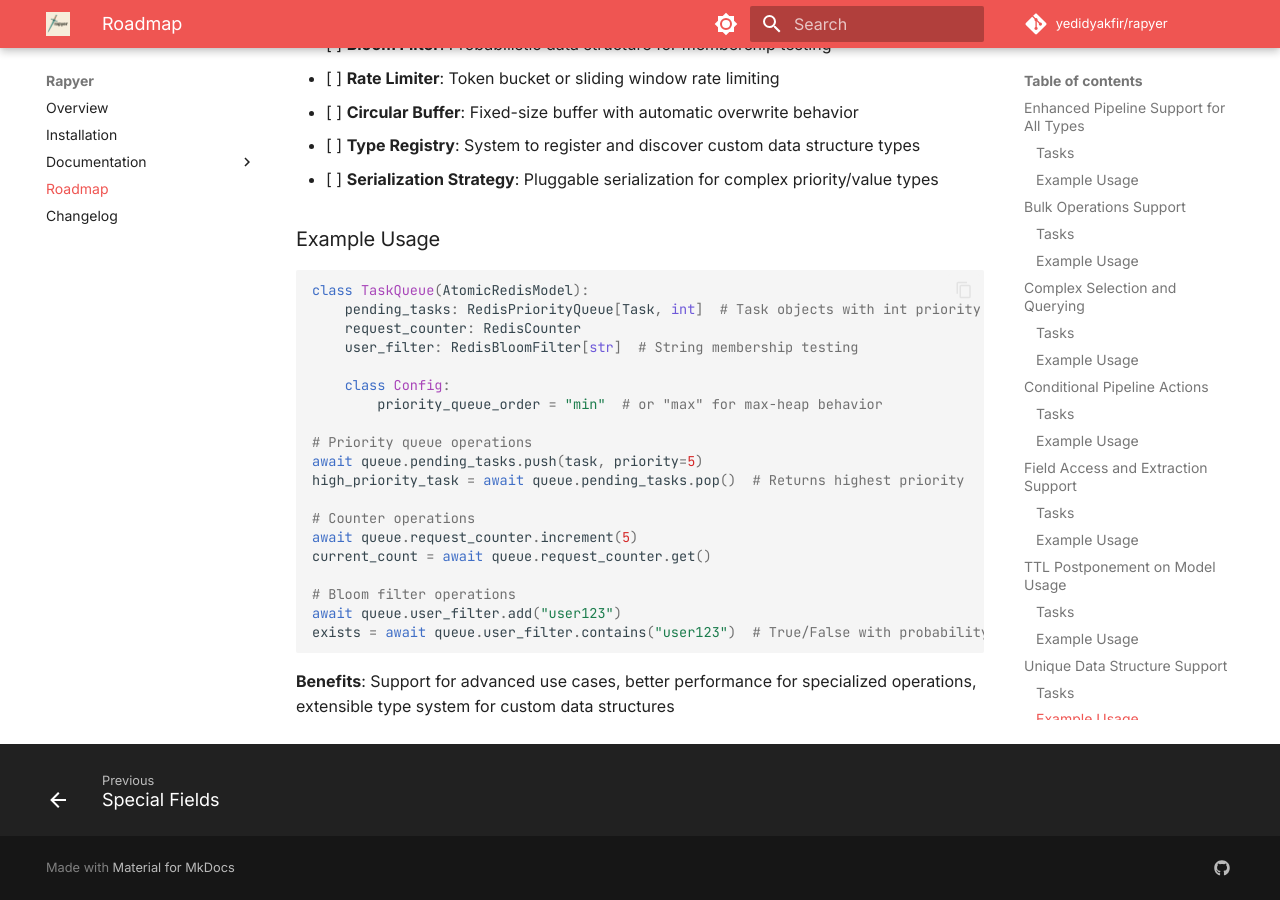
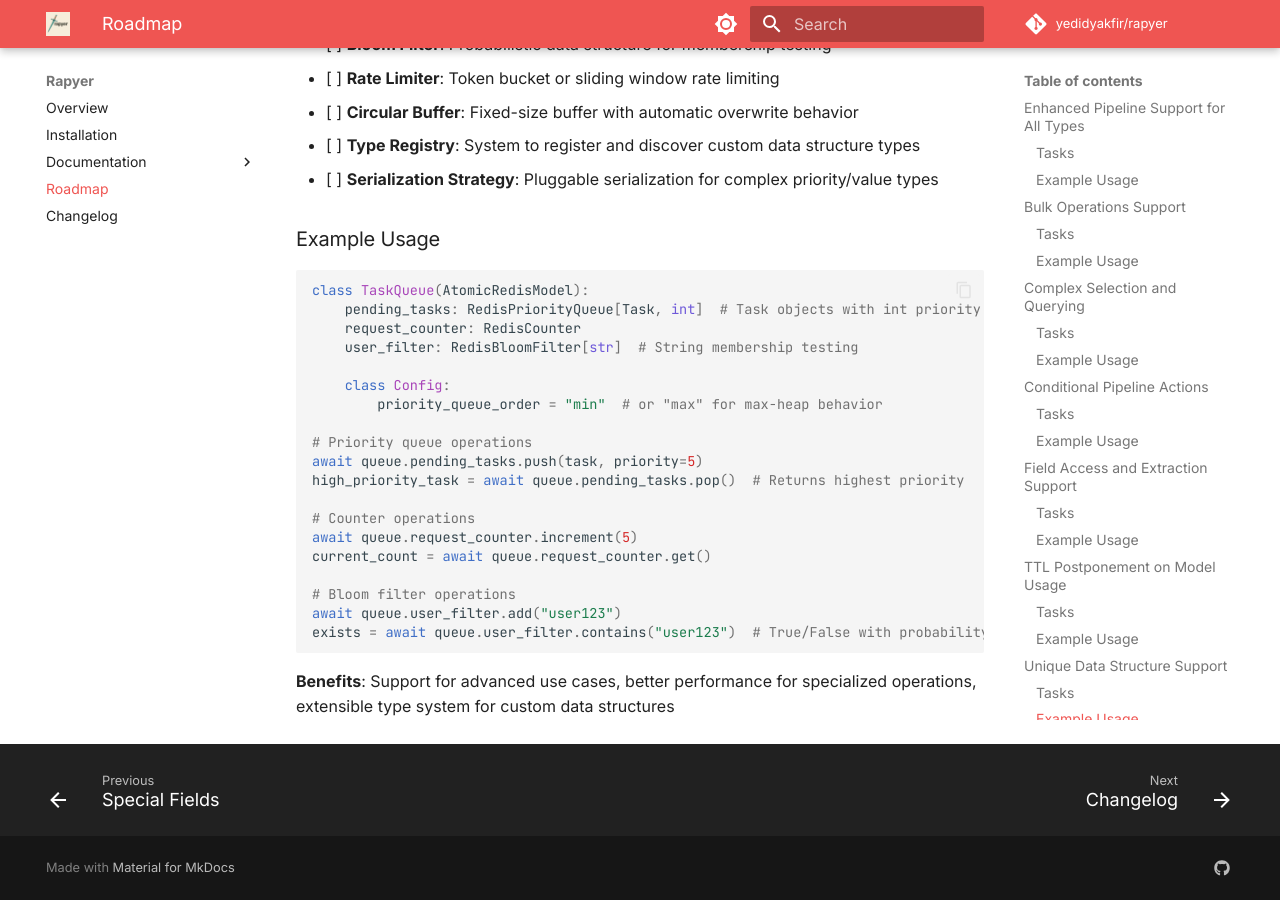
Before and after one commit to yedidyakfir/rapyer, an MkDocs documentation site: the page built from docs/roadmap.md, in a window 1280 px wide and 900 px high, scrolled down 4860 px. Built offline with MkDocs 1.6.1 and Material for MkDocs 9.7.7, drawn with Linux system fonts in a browser that asks for light colours; comment, search, counter and statistics services are not loaded.

Commit message:
[fix-docs-for-rapyer] - added change log for docs

```diff
--- /dev/null
+++ b/docs/changelog.md
@@ -0,0 +1 @@
+--8<-- "CHANGELOG.md"
--- a/mkdocs.yml
+++ b/mkdocs.yml
@@ -50,7 +50,7 @@ nav:
     - Atomic Actions: documentation/atomic-actions.md
     - Special Fields: documentation/special-fields.md
   - Roadmap: roadmap.md
-  - Changelog: ../CHANGELOG.md
+  - Changelog: changelog.md
 
 markdown_extensions:
   - pymdownx.highlight:
@@ -58,7 +58,8 @@ markdown_extensions:
       line_spans: __span
       pygments_lang_class: true
   - pymdownx.inlinehilite
-  - pymdownx.snippets
+  - pymdownx.snippets:
+      base_path: .
   - pymdownx.superfences
   - admonition
   - pymdownx.details
```
